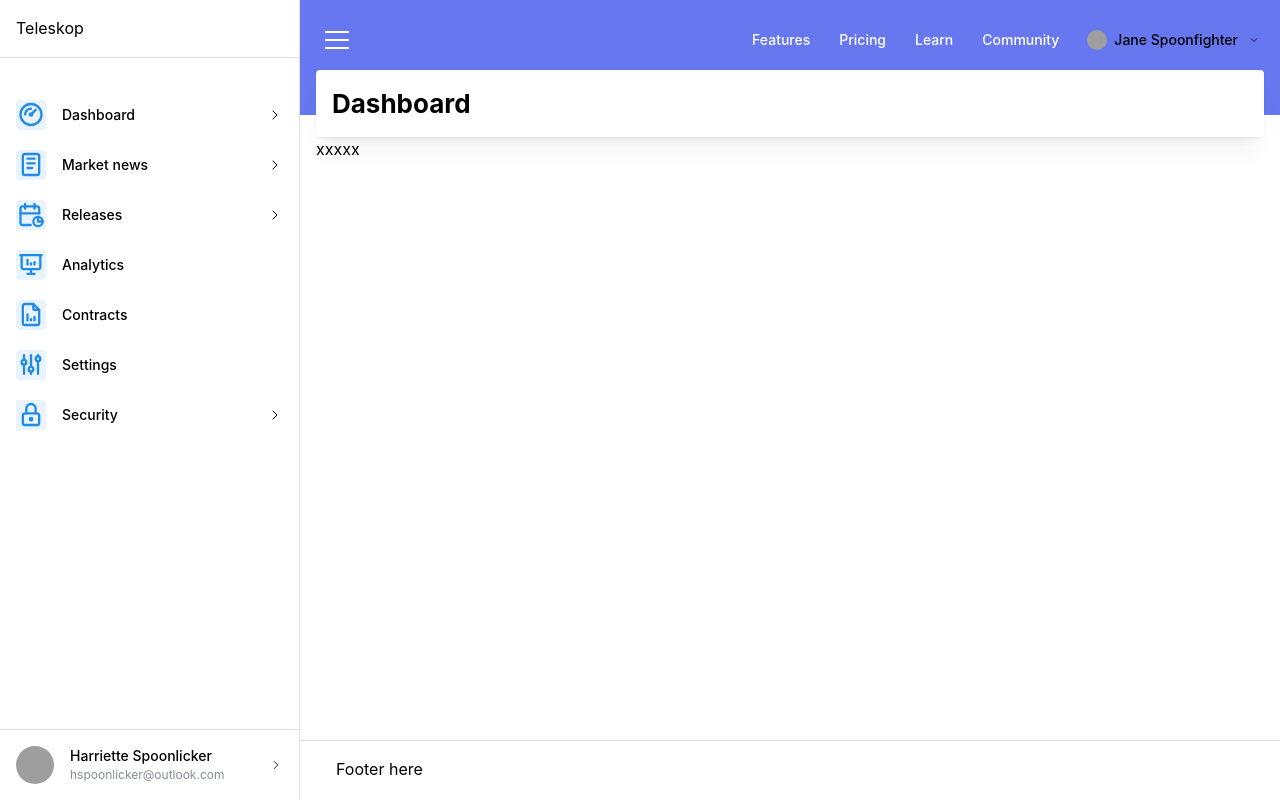
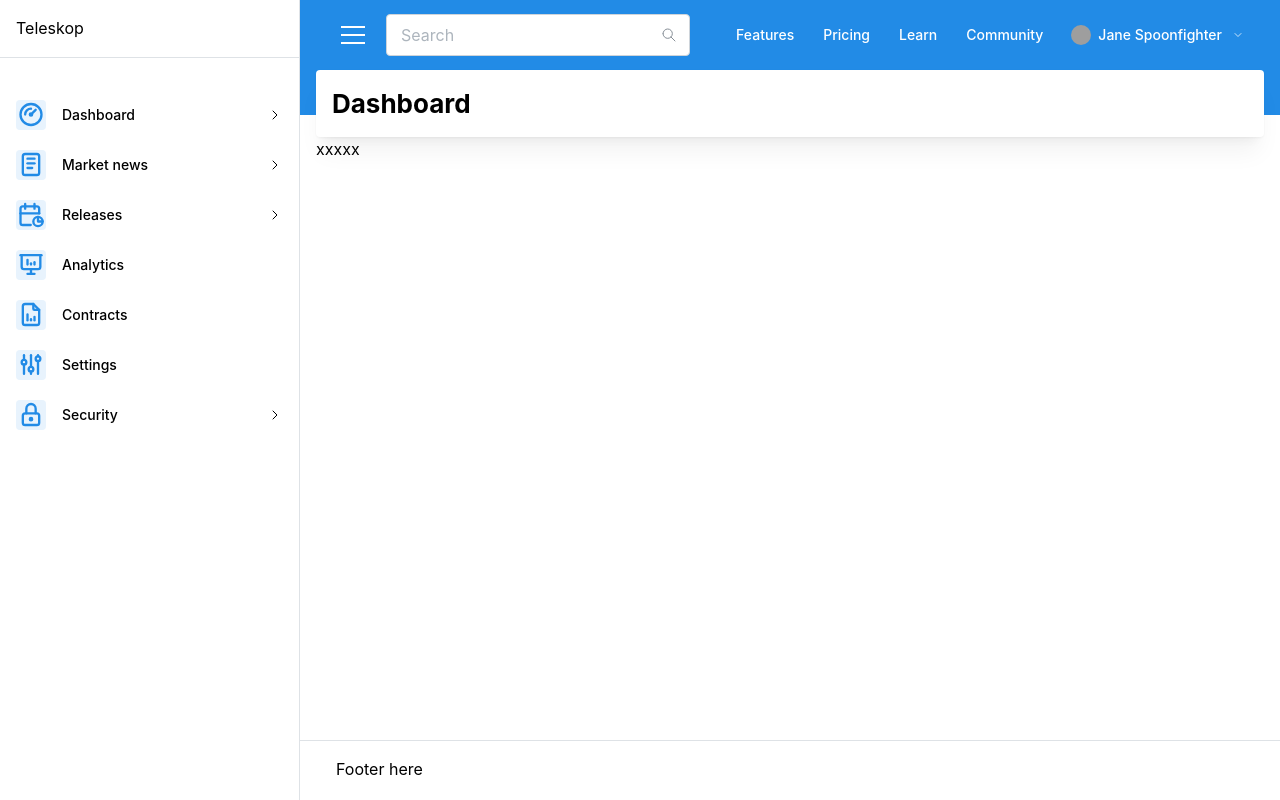
Before and after one commit to fadhelmurphy/tandeman-nextjs-page_router, a Next.js app: page / in a window 1280 px wide. Built offline with nearby package versions, Linux system fonts and the light colour scheme; grey boxes are pictures that could not be loaded.

Commit message:
feat: update ui

```diff
--- a/src/components/HeaderSearch/HeaderSearch.js
+++ b/src/components/HeaderSearch/HeaderSearch.js
@@ -1,6 +1,16 @@
 import {useState} from "react"
 import cx from 'clsx';
-import { Group, Burger, rem, Container, Avatar, Text, Menu, UnstyledButton, useMantineTheme } from '@mantine/core';
+import { Group,
+  Burger,
+  rem,
+  Container,
+  Avatar,
+  Text,
+  Menu,
+  UnstyledButton,
+  useMantineTheme,
+  Autocomplete
+ } from '@mantine/core';
 import {
   IconChevronDown,
   IconHeart,
@@ -10,7 +20,8 @@ import {
   IconSwitchHorizontal,
   IconLogout,
   IconPlayerPause,
-  IconTrash
+  IconTrash,
+  IconSearch
  } from '@tabler/icons-react';
 import classes from './HeaderSearch.module.css';
 
@@ -58,23 +69,37 @@ export function HeaderSearch({toggle}) {
 
 <Container
           fluid
-          py="sm"
-          px="lg"
           style={{
             display: "flex",
             alignItems: "center",
             justifyContent: "space-between",
+            width: "100%"
           }}
         >
-
-<Burger onClick={toggle}  aria-label="Toggle navigation" size="md" color="white" />
+          <div
+          style={{
+            display: "flex",
+            alignItems: "center"
+          }}>
+          <Burger onClick={toggle}  aria-label="Toggle navigation" size="md" mr="1rem" color="white" />
+          <Autocomplete
+            className={classes.search}
+            placeholder="Search"
+            comboboxProps={{ shadow: 'md' }}
+            rightSection={<IconSearch style={{ width: rem(16), height: rem(24) }} stroke={1.5} />}
+            data={['React', 'Angular', 'Vue', 'Next.js', 'Riot.js', 'Svelte', 'Blitz.js']}
+            visibleFrom="xs"
+            size="md"
+            radius="sm"
+          />
+          </div>
       <div className={classes.inner}>
 
         <Group>
           <Group ml={25} gap={5} className={classes.links} visibleFrom="sm">
             {items}
           </Group>
-          <Menu
+          <Menu shadow="md"
             width={260}
             position="bottom-end"
             transitionProps={{ transition: 'pop-top-right' }}
@@ -88,10 +113,10 @@ export function HeaderSearch({toggle}) {
               >
                 <Group gap={7}>
                   <Avatar src={user.image} alt={user.name} radius="xl" size={20} />
-                  <Text fw={500} size="sm" lh={1} mr={3}>
+                  <Text color="#fff" fw={500} size="sm" lh={1} mr={3}>
                     {user.name}
                   </Text>
-                  <IconChevronDown style={{ width: rem(12), height: rem(12) }} stroke={1.5} />
+                  <IconChevronDown color="#fff" style={{ width: rem(12), height: rem(12) }} stroke={1.5} />
                 </Group>
               </UnstyledButton>
             </Menu.Target>
@@ -171,13 +196,6 @@ export function HeaderSearch({toggle}) {
               </Menu.Item>
             </Menu.Dropdown>
           </Menu>
-          {/* <Autocomplete
-            className={classes.search}
-            placeholder="Search"
-            leftSection={<IconSearch style={{ width: rem(16), height: rem(16) }} stroke={1.5} />}
-            data={['React', 'Angular', 'Vue', 'Next.js', 'Riot.js', 'Svelte', 'Blitz.js']}
-            visibleFrom="xs"
-          /> */}
         </Group>
       </div>
       </Container>
--- a/src/components/NavbarNested/NavbarNested.js
+++ b/src/components/NavbarNested/NavbarNested.js
@@ -69,10 +69,6 @@ export function NavbarNested() {
       <ScrollArea className={classes.links}>
         <div className={classes.linksInner}>{links}</div>
       </ScrollArea>
-
-      <div className={classes.footer}>
-        <UserButton />
-      </div>
     </div>
   );
 }
--- a/src/containers/layout/dashboard/dashboard.js
+++ b/src/containers/layout/dashboard/dashboard.js
@@ -31,6 +31,13 @@ function CalendarLayout({ children }) {
     >
       <AppShell.Header
         className={classes.header}
+        py="sm"
+        px="lg"
+        style={{
+          display: "flex",
+          alignItems: "center",
+          justifyContent: "space-between",
+        }}
       >
         <HeaderSearch {...{toggle}} />
       </AppShell.Header>
--- a/src/containers/layout/dashboard/dashboard.module.css
+++ b/src/containers/layout/dashboard/dashboard.module.css
@@ -5,6 +5,6 @@
     left: 0;
     width: 100%;
     height: 115px;
-    background-color: #6777ef;
+    background-color: var(--mantine-color-blue-6);
     z-index: -1;
 }
```
